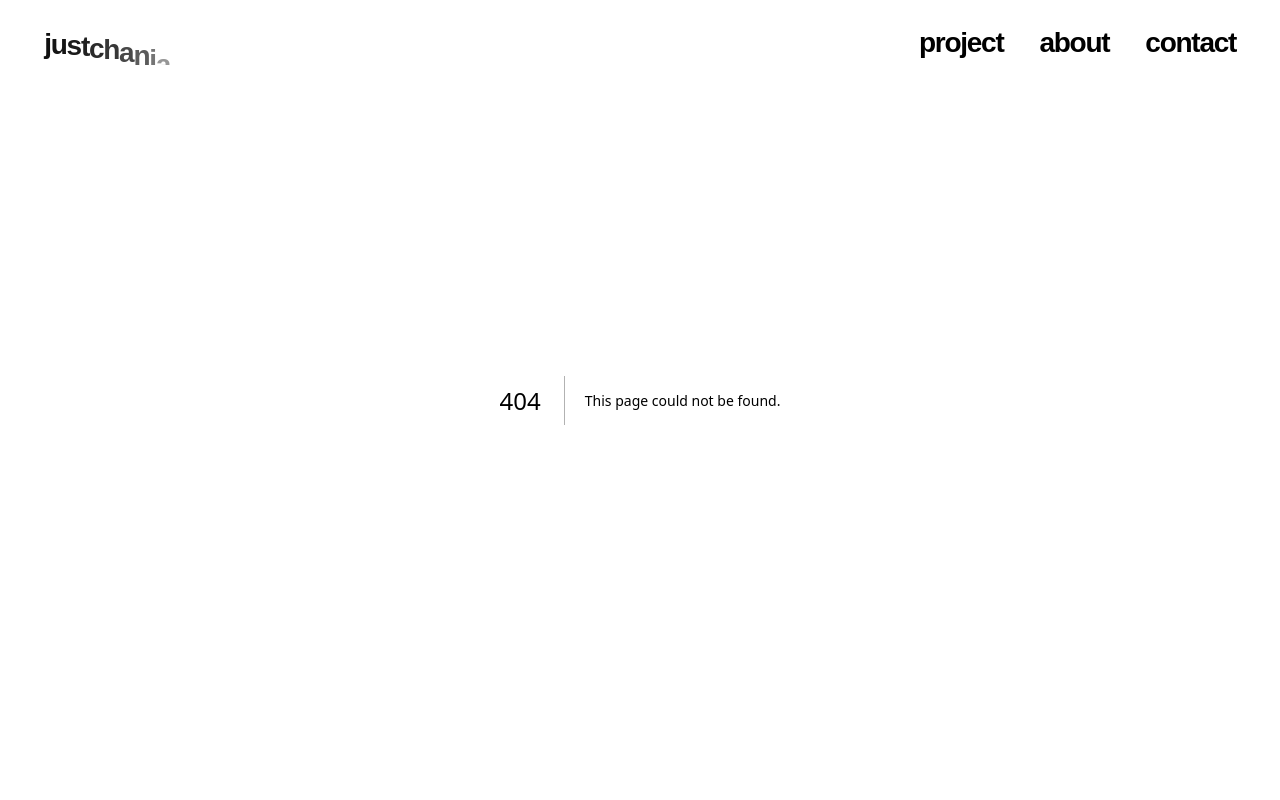
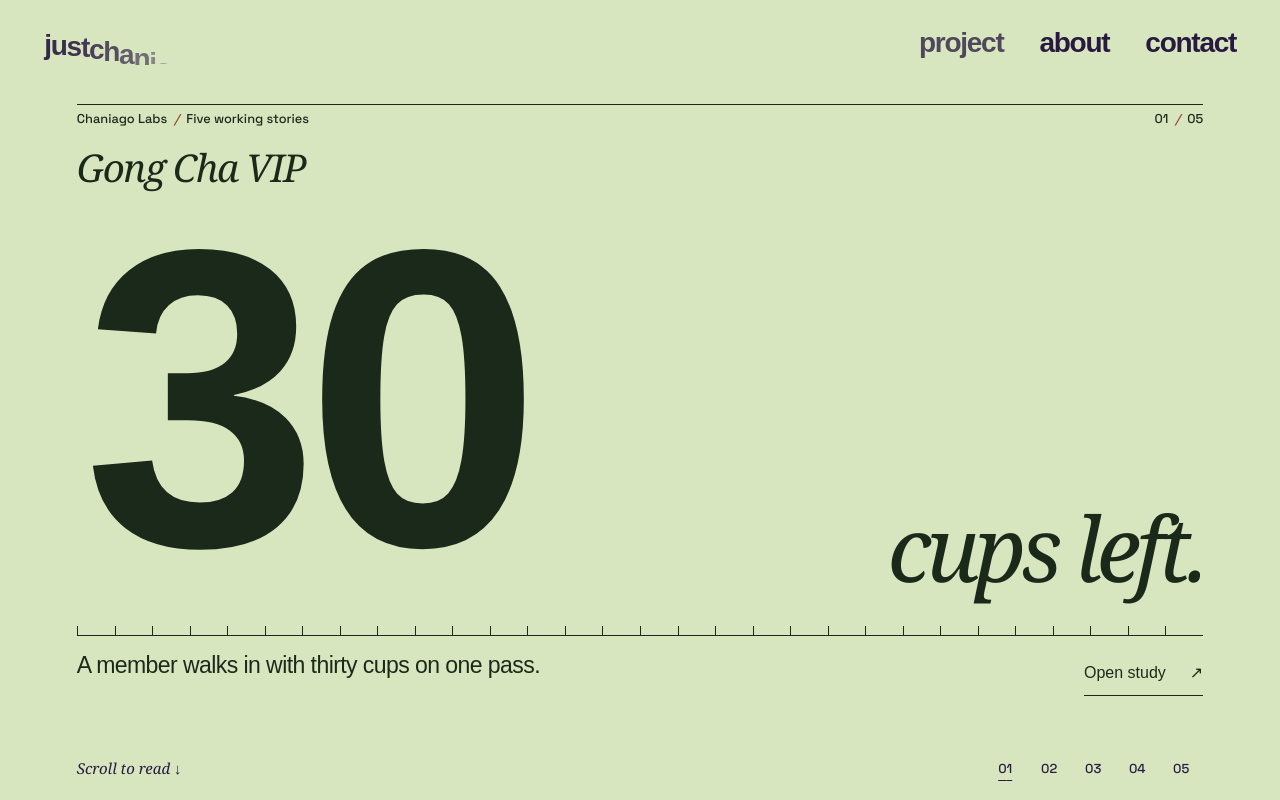
Before and after one commit to Justchaniago/Neo-Portfolio, a Next.js app: page /projects in a window 1280 px wide. Before the commit this address had no page. Built offline with nearby package versions, Linux system fonts and the light colour scheme; a web font is replaced by a local one.

Commit message:
Open the kinetic index from public project navigation

```diff
--- a/next.config.ts
+++ b/next.config.ts
@@ -2,6 +2,14 @@ import type { NextConfig } from "next";
 
 const nextConfig: NextConfig = {
   /* config options here */
+  async redirects() {
+    const section = { type: "query" as const, key: "section", value: "project" };
+    return [
+      { source: "/", has: [section, { type: "query", key: "project", value: "(?<slug>[a-z0-9-]+)" }],
+        destination: "/projects#:slug", permanent: false },
+      { source: "/", has: [section], destination: "/projects", permanent: false },
+    ];
+  },
   async rewrites() {
     return [{ source: "/favicon.ico", destination: "/icon.svg" }];
   },
--- /dev/null
+++ b/src/app/projects/page.tsx
@@ -0,0 +1,12 @@
+import type { Metadata } from "next";
+import { WorkIndex } from "../studies/work-index/WorkIndex";
+import styles from "../studies/work-index/impression/Impression.module.css";
+
+export const metadata: Metadata = {
+  title: "Projects | Chaniago Labs",
+  description: "Five working stories from Chaniago Labs.",
+};
+
+export default function ProjectsPage() {
+  return <div className={styles.impression}><WorkIndex impression /></div>;
+}
--- a/src/components/command/CommandPalette.tsx
+++ b/src/components/command/CommandPalette.tsx
@@ -34,11 +34,7 @@ export function CommandPalette() {
   const [routeAfterClose, setRouteAfterClose] = useState<string | null>(null);
 
   const dispatchCommand = (id: CommandItem["id"]) => {
-    if (id === "projects") {
-      if (document.documentElement.dataset.projectsActive !== "true") {
-        window.dispatchEvent(new CustomEvent("portfolio:request-section", { detail: { section: "project" } }));
-      }
-    } else if (id === "about" || id === "contact") {
+    if (id === "about" || id === "contact") {
       if (document.documentElement.dataset.staticSection !== id) {
         window.dispatchEvent(new CustomEvent("portfolio:request-section", { detail: { section: id } }));
       }
@@ -59,11 +55,11 @@ export function CommandPalette() {
     if (closing) return;
     let route: string | null = null;
     if (actionToRun) {
-      const projectSlug = pathname.startsWith("/projects/") ? pathname.split("/")[2] : "";
       if (pathname !== "/" && actionToRun === "home") {
         route = "/";
-      } else if (pathname !== "/" && actionToRun === "projects") {
-        route = projectSlug ? `/?section=project&project=${projectSlug}` : "/?section=project";
+      } else if (actionToRun === "projects") {
+        if (pathname === "/projects") window.location.hash = "work";
+        else route = "/projects";
       } else if (pathname !== "/" && (actionToRun === "about" || actionToRun === "contact")) {
         route = `/?section=${actionToRun}`;
       } else {
@@ -107,7 +103,7 @@ export function CommandPalette() {
             const label =
               route === "/"
                 ? "CHANIAGO.ME"
-                : route.includes("section=project")
+                : route === "/projects"
                   ? "INDEX / PROJECTS"
                   : route.includes("section=about")
                     ? "02 — ABOUT"
--- a/src/components/header/HeaderNav.tsx
+++ b/src/components/header/HeaderNav.tsx
@@ -104,14 +104,15 @@ export function HeaderNav() {
             key={item.name}
             className={styles.navLink}
             data-section={item.name}
-            href={sectionHref(item.name, pathname)}
+            href={sectionHref(item.name)}
             data-project-link={item.name === "project" ? "true" : undefined}
             aria-current={item.name === activeSection ? "location" : undefined}
             onClick={(event) => {
               if (event.metaKey || event.ctrlKey || event.shiftKey || event.altKey || event.button !== 0) return;
               event.preventDefault();
-              if (pathname !== "/") {
-                const href = sectionHref(item.name, pathname);
+              if (pathname !== "/" || item.name === "project") {
+                const href = sectionHref(item.name);
+                if (href === pathname) { window.location.hash = "work"; return; }
                 triggerRouteTransition({
                   href,
                   label: item.transition,
--- a/src/components/header/MobileNav.tsx
+++ b/src/components/header/MobileNav.tsx
@@ -63,8 +63,9 @@ export function MobileNav() {
     closeTimer.current = setTimeout(() => {
       setOpen(false);
       if (!section) return;
-      if (pathname !== "/") {
-        const href = sectionHref(section.name, pathname);
+      if (pathname !== "/" || section.name === "project") {
+        const href = sectionHref(section.name);
+        if (href === pathname) { window.location.hash = "work"; return; }
         triggerRouteTransition({ href, label: section.transition, navigate: () => router.push(href) });
       } else {
         window.dispatchEvent(new CustomEvent("portfolio:request-section", { detail: { section: section.name } }));
@@ -135,7 +136,7 @@ export function MobileNav() {
                 className={styles.link}
                 data-active={activeSection === section.name}
                 style={{ "--item-index": itemIndex } as CSSProperties}
-                href={sectionHref(section.name, pathname)}
+                href={sectionHref(section.name)}
                 aria-current={activeSection === section.name ? "location" : undefined}
                 onClick={event => {
                   if (event.metaKey || event.ctrlKey || event.shiftKey || event.altKey) return;
--- a/src/components/header/sections.ts
+++ b/src/components/header/sections.ts
@@ -6,16 +6,12 @@ export const headerSections = [
 
 export type HeaderSection = typeof headerSections[number];
 
-export function sectionHref(name: HeaderSection["name"], pathname: string) {
-  const params = new URLSearchParams({ section: name });
-  if (name === "project" && pathname.startsWith("/projects/")) {
-    params.set("project", pathname.split("/")[2]);
-  }
-  return `/?${params}`;
+export function sectionHref(name: HeaderSection["name"]) {
+  return name === "project" ? "/projects" : `/?section=${name}`;
 }
 
 export function currentSection(pathname: string) {
-  if (pathname.startsWith("/projects/")) return "project";
+  if (pathname === "/projects" || pathname.startsWith("/projects/")) return "project";
   const { staticSection, projectsActive } = document.documentElement.dataset;
   return staticSection || (projectsActive === "true" ? "project" : "hero");
 }
--- a/src/components/narrative/FooterContent.tsx
+++ b/src/components/narrative/FooterContent.tsx
@@ -5,7 +5,7 @@ import styles from "./FooterContent.module.css";
 import { ArrowUpRight, Check, Copy } from "lucide-react";
 
 const pages = [
-  { label: "Project", section: "project", href: "#projects-layer" },
+  { label: "Project", section: "project", href: "/projects" },
   { label: "About", section: "about", href: "#about" },
   { label: "Contact", section: "contact", href: "#contact" },
 ];
@@ -80,7 +80,7 @@ export function FooterContent() {
           {pages.map(page => (
             <a key={page.section} className={styles.link} href={page.href}
               onClick={event => {
-                if (event.metaKey || event.ctrlKey || event.shiftKey || event.altKey) return;
+                if (page.section === "project" || event.metaKey || event.ctrlKey || event.shiftKey || event.altKey) return;
                 event.preventDefault();
                 window.dispatchEvent(new CustomEvent("portfolio:request-section", {
                   detail: { section: page.section },
--- a/src/components/narrative/TheCutSection.tsx
+++ b/src/components/narrative/TheCutSection.tsx
@@ -88,7 +88,7 @@ export function TheCutSection() {
                 <span key={index} data-cut-token>{token} </span>
               ))}
             </p>
-            <a ref={linkRef} className={styles.contact} data-cut-contact href={sectionHref("contact", "/")}
+            <a ref={linkRef} className={styles.contact} data-cut-contact href={sectionHref("contact")}
               onClick={event => {
                 if (event.button !== 0 || event.metaKey || event.ctrlKey || event.shiftKey || event.altKey) return;
                 event.preventDefault();
--- a/src/components/projects/ProjectCaseStudy.tsx
+++ b/src/components/projects/ProjectCaseStudy.tsx
@@ -28,7 +28,7 @@ export function ProjectCaseStudy({ project, prevProject, nextProject }: Props) {
   const progressRef = useRef<HTMLDivElement>(null);
   const titleRef = useRef<HTMLHeadingElement>(null);
 
-  const backHref = `/?section=project&project=${project.slug}`;
+  const backHref = `/projects#${project.slug}`;
   const prevHref = `/projects/${prevProject.slug}`;
   const nextHref = `/projects/${nextProject.slug}`;
 
```
